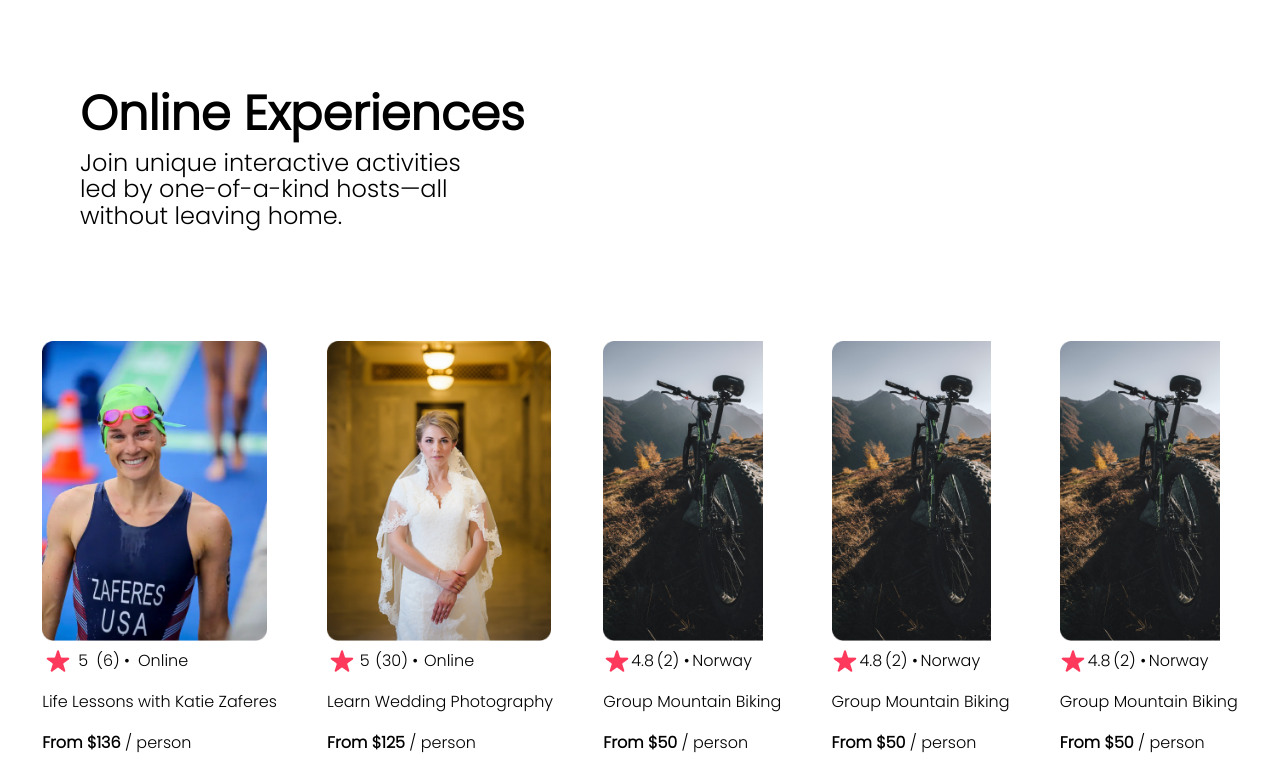
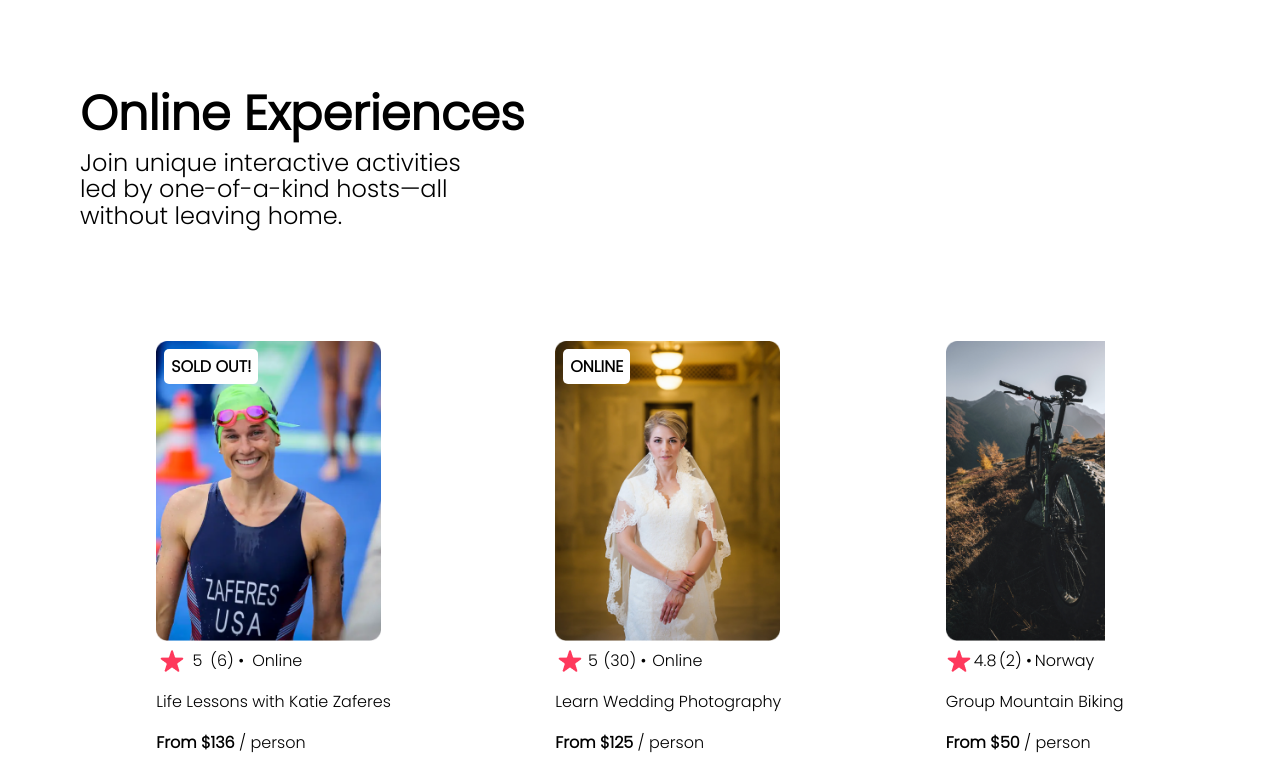
Before and after one commit to DustyDogCodex/Gasbnb, a React (Create React App) app: page / in a window 1280 px wide. Shown: the part 355-1134 px from the top of the page. Built offline with nearby package versions, Linux system fonts and the light colour scheme.

Commit message:
added a conditional textAlert that pops up on a card if that activity is sold out or online. Edited styling to add realtive and absolute positions in activity card and textAlert classes.

```diff
--- a/src/App.css
+++ b/src/App.css
@@ -54,6 +54,7 @@ nav{
 
 .activity-card{
   padding: 0.5rem;
+  position: relative;
 }
 
 .activity-card > img{
@@ -67,3 +68,14 @@ nav{
   justify-content: space-around;
   align-items: center;
 }
+
+.textAlert {
+  margin: 10px;
+  position: absolute;
+  top: 6px;
+  left: 6px;
+  background-color: white;
+  padding: 5px 7px;
+  border-radius: 5px;
+  font-weight: 900;
+}
--- a/src/App.js
+++ b/src/App.js
@@ -15,6 +15,7 @@ function App() {
         location={obj.location}
         title={obj.title}
         price={obj.price}
+        openSpots={obj.openSpots}
         />
       )
   })
--- a/src/Components/ActivityCard.js
+++ b/src/Components/ActivityCard.js
@@ -1,6 +1,14 @@
 function ActivityCard(props){
+    let textAlert
+    if(props.openSpots === 0){
+        textAlert = 'SOLD OUT!'
+    } else if(props.location === 'Online'){
+        textAlert = 'ONLINE'
+    }
+
     return(
         <div className="activity-card">
+            {textAlert && <div className="textAlert">{textAlert}</div>}
             <img src={props.img} alt="" />
             <div className="cardStats">
                 <img src="Star 1.png" alt="a star" />
--- a/src/Components/data.js
+++ b/src/Components/data.js
@@ -37,32 +37,6 @@ const data = [
         },
         location: "Norway",
         openSpots: 3,
-    },
-    {
-        id: 3,
-        title: "Group Mountain Biking",
-        description: "Experience the beautiful Norwegian landscape and meet new friends all while conquering rugged terrain on your mountain bike. (Bike provided!)",
-        price: 50,
-        coverImg: "mountain-bike.png",
-        stats: {
-            rating: 4.8,
-            reviewCount: 2
-        },
-        location: "Norway",
-        openSpots: 3,
-    },
-    {
-        id: 3,
-        title: "Group Mountain Biking",
-        description: "Experience the beautiful Norwegian landscape and meet new friends all while conquering rugged terrain on your mountain bike. (Bike provided!)",
-        price: 50,
-        coverImg: "mountain-bike.png",
-        stats: {
-            rating: 4.8,
-            reviewCount: 2
-        },
-        location: "Norway",
-        openSpots: 3,
     }
 ]
 
```
